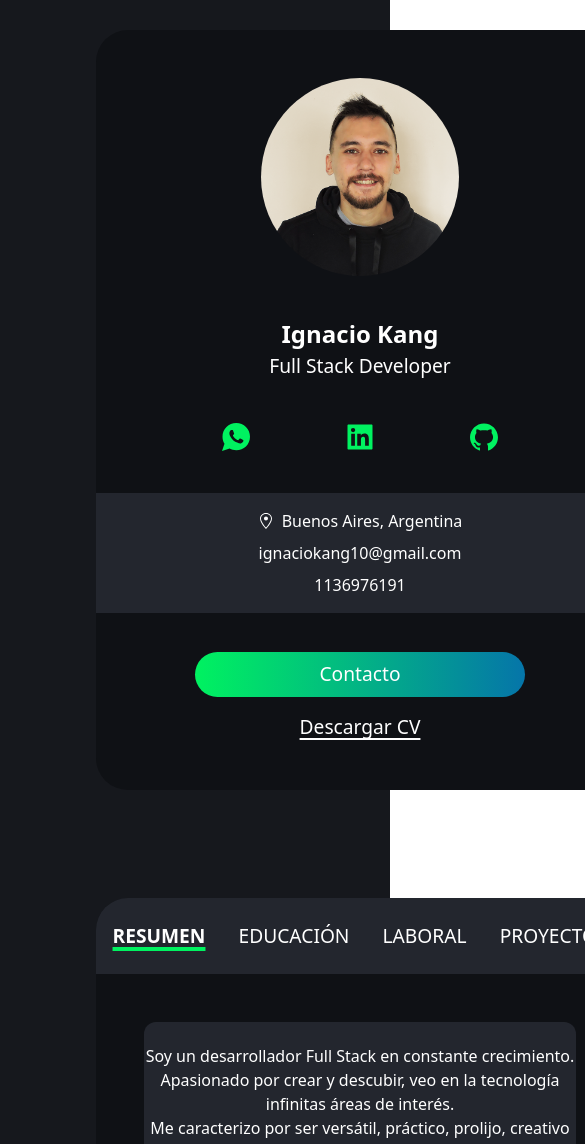
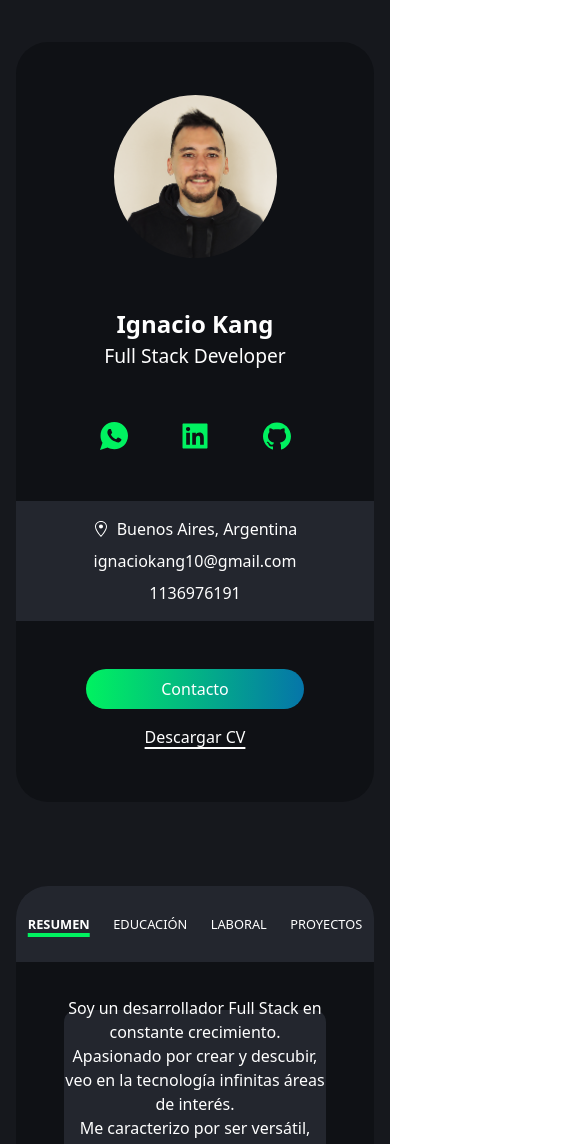
Before and after one commit to ignaciokang/CV, a React (Create React App) app: page / in a window 390 px wide. Shown: the top 1144 px of the page, 585 px wide, since content can reach past the window. Built offline with nearby package versions, Linux system fonts and the light colour scheme.

Commit message:
agrego barra lateral mobile

```diff
--- a/src/App.js
+++ b/src/App.js
@@ -4,8 +4,8 @@ import BarraCentral from './components/barraCentral/barraCentral';
 
 function App() {
 	return (
-		<div className="grid grid-cols-12 gap-[3rem] px-[6rem] bg-Fondo1 lg:h-screen md:h-[200vh] sm:h-[200vh] text-white">
-			<div className="my-auto col-span-12 lg:col-span-3 p-[1rem] bg-Fondo3 rounded-[2rem] h-[90vh] ">
+		<div className="grid grid-cols-12 px-[1rem] lg:gap-[3rem] lg:px-[6rem] bg-Fondo1 lg:h-screen sm:h-[200vh] text-white w-full overflow-hidden">
+			<div className="my-auto col-span-12 lg:col-span-3 p-[1rem] bg-Fondo3 rounded-[2rem] h-[90vh] w-full ">
 				<BarraLateral />
 			</div>
 
--- a/src/components/barraCentral/barraCentral.jsx
+++ b/src/components/barraCentral/barraCentral.jsx
@@ -21,7 +21,7 @@ const BarraCentral = () => {
 
 	return (
 		<div className="h-full">
-			<nav className="flex justify-around items center lg:h-1/6 sm:h-[10%] bg-Fondo2 text-[1.2rem] uppercase">
+			<nav className="flex justify-around items center lg:h-1/6 sm:h-[10%] bg-Fondo2 text-[0.8rem] lg:text-[1.2rem] uppercase">
 				<button
 					id="Resumen"
 					className={
--- a/src/components/barraLateral/barraLateral.jsx
+++ b/src/components/barraLateral/barraLateral.jsx
@@ -10,14 +10,14 @@ const BarraLateral = () => {
 			<img
 				src={FotoPerfil}
 				alt="avatar"
-				className=" mx-auto rounded-full lg:w-3/5 sm:w-2/5"
+				className=" mx-auto rounded-full lg:w-3/5 sm:w-1/2"
 			/>
 			<div>
 				<h3 className="text-[1.5rem] font-semibold">Ignacio Kang</h3>
 				<p className="text-[1.2rem]">Full Stack Developer</p>
 			</div>
 
-			<div className="flex justify-around w-9/12 mx-auto text-black">
+			<div className="flex justify-around w-9/12 mx-auto">
 				<a href="https://wa.me/541136976191">
 					<IoLogoWhatsapp className="text-Primario w-[2rem] h-[2rem] cursor-pointer hover:scale-110 hover:text-Secundario" />
 				</a>
@@ -41,14 +41,14 @@ const BarraLateral = () => {
 			</div>
 			<div className="">
 				<button
-					className="w-2/3 px-4 py-2 mb-4 text-[1.2rem] rounded-full cursor-pointer bg-gradient-to-r from-Primario to-Secundario hover:scale-105 focus:outline-none"
+					className="w-2/3 px-4 py-2 mb-4 text-[1rem] lg:text-[1.2rem] rounded-full cursor-pointer bg-gradient-to-r from-Primario to-Secundario hover:scale-105 focus:outline-none"
 					onClick={() => window.open('mailto:ignaciokang10@gmail.com')}
 				>
 					Contacto
 				</button>
 				<br></br>
 				<a
-					className="w-2/3 px-4 py-2 text-[1.2rem] cursor-pointer underline underline-offset-4 decoration-2 hover:text-Secundario  "
+					className="w-2/3 px-4 py-2  text-[1rem] lg:text-[1.2rem] cursor-pointer underline underline-offset-4 decoration-2 hover:text-Secundario  "
 					href="https://drive.google.com/drive/u/0/folders/1bcT1Zn1hCvvG5DrBnGKWmow_CJaazxL-"
 					download="CV-Ignacio-Kang-SPA.pdf"
 				>
```
